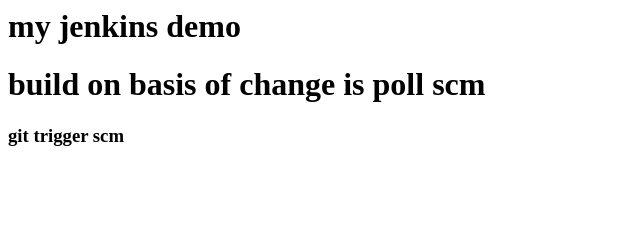
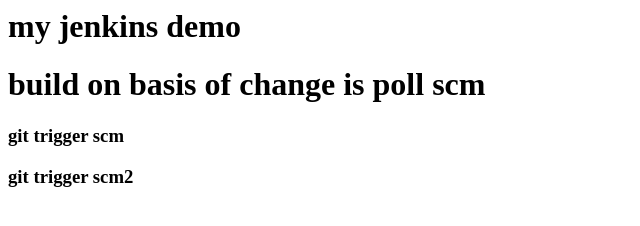
Before and after one commit to ainny210/jenkinsdemo, a plain HTML site: page index.html in a window 1280 px wide. Shown: the whole page, without its empty margins (0-640 px from the left). Drawn offline with Linux system fonts and the light colour scheme.

Commit message:
git trigger scm2 end ngrox

```diff
--- a/index.html
+++ b/index.html
@@ -3,6 +3,6 @@
     <h1> my jenkins demo </h1>
     <h1> build on basis of change is poll scm </h2>
     <h3> git trigger scm </h3>
-
+     <h3> git trigger scm2 </h3>
   </body>
 </html>
```
